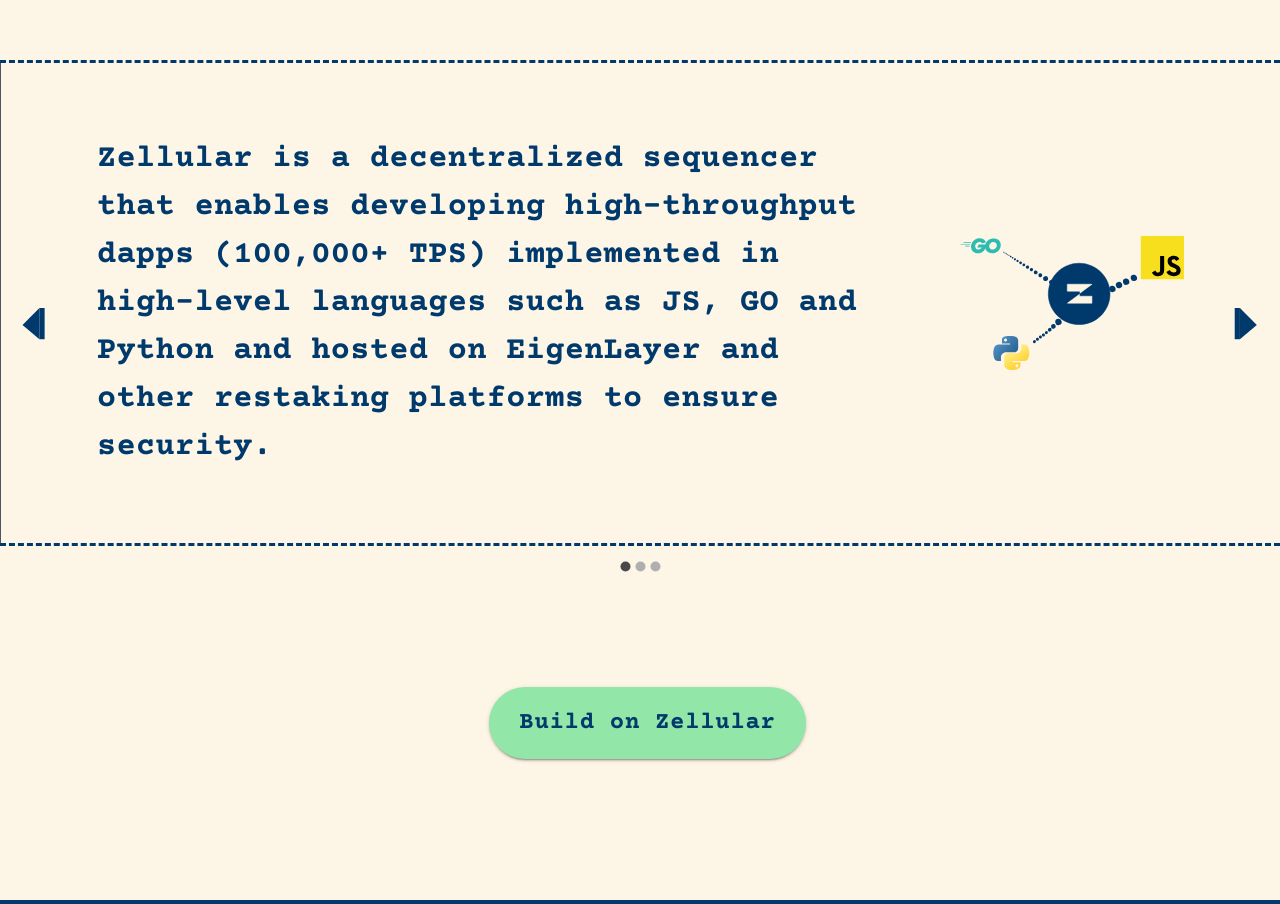
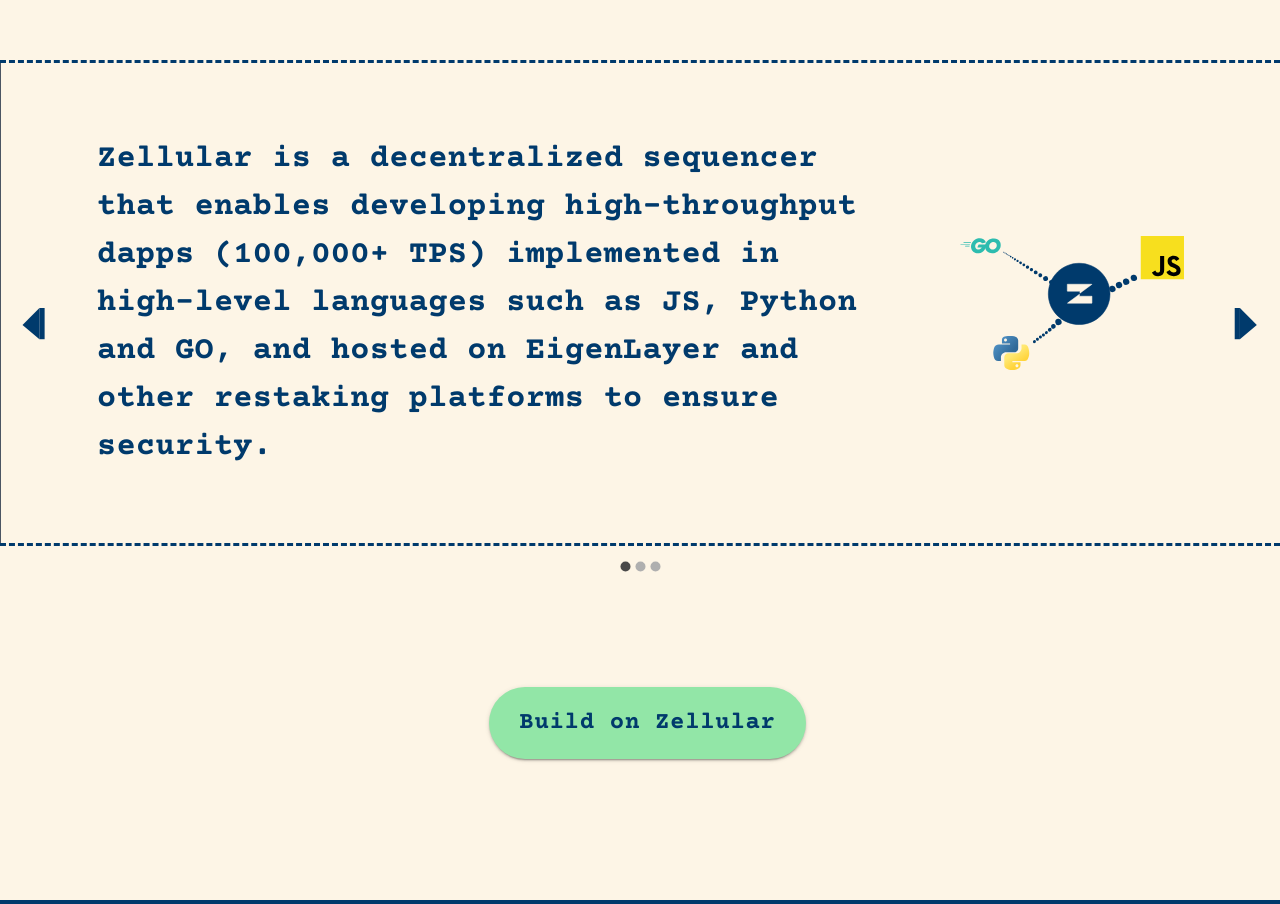
Before and after one commit to AzamHosseinian/Zellular-Ui, a React (Vite) app: page / in a window 1280 px wide. Shown: the part 900-1804 px from the top of the page. Built offline with nearby package versions, Linux system fonts and the light colour scheme.

Commit message:
update text slide1

```diff
--- a/src/components/Carouseltems/Caruoseltems.tsx
+++ b/src/components/Carouseltems/Caruoseltems.tsx
@@ -80,7 +80,7 @@ const CarouselItems = () => {
     {
       id: 1,
       text:
-        "Zellular is a decentralized sequencer that enables developing high-throughput dapps (100,000+ TPS) implemented in high-level languages such as JS, GO and Python and hosted on EigenLayer and other restaking platforms to ensure security.",
+        "Zellular is a decentralized sequencer that enables developing high-throughput dapps (100,000+ TPS) implemented in high-level languages such as JS, Python and GO, and hosted on EigenLayer and other restaking platforms to ensure security.",
       image: "../src/assets/images/AboutSection/SlideImages/slide1.svg",
     },
     {
```
